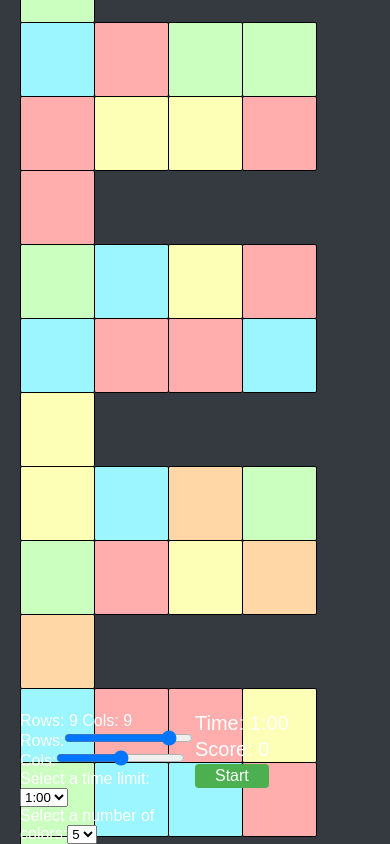
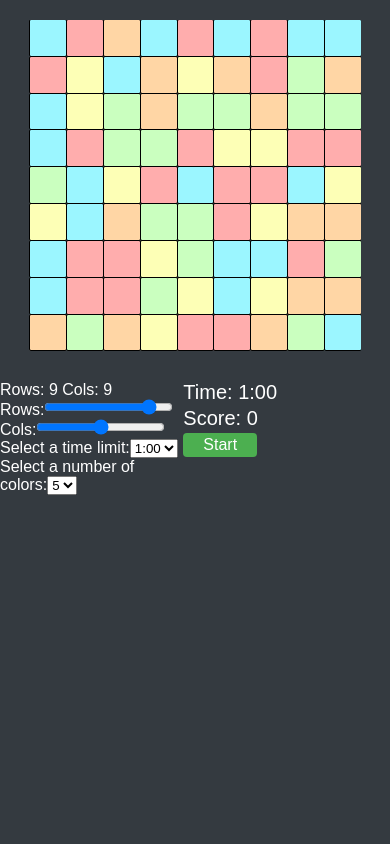
Before and after one commit to johnpham99/Polygon-Pop, a React (Create React App) app in the folder client/: page / in a window 390 px wide. Shown: the top 844 px of the page. Built offline with nearby package versions, Linux system fonts and the light colour scheme.

Commit message:
Make gridsize responsive to window size
Makes game more playable on mobile

```diff
--- a/client/src/App.css
+++ b/client/src/App.css
@@ -9,17 +9,28 @@ body {
     flex-direction: column;
     align-items: center;
     justify-content: center; /* Center vertically */
-    height: 100vh; /* 100% of the viewport height */
-    padding: 20px; /* Adjust padding as needed */
+    /* height: 100vh; 100% of the viewport height */
+    padding: 20px 0px 0px 0px; /* Adjust padding as needed */
+
+    position: relative;
+    padding-bottom: 0%;
   }
 
   .game-board {
     display: grid;
-    grid-template-columns: repeat(var(--numCols, --numCols), 40px); /* Adjust the size as needed */
-    grid-template-rows: repeat(var(--numRows, --numRows), 40px); /* Adjust the size as needed */
-    grid-gap: 0px; /* Adjust the gap between squares as needed */
+    grid-gap: 0px; /* Adjust the gap between rows as needed */
     margin: 0 auto; /* Center horizontally */
+    grid-auto-flow: row;
+
+    overflow: hidden;
   }
+
+  .board-row {
+    display: flex;
+    flex-direction: row;
+    width: max-content; /* Set a width to prevent wrapping */
+    margin: 0 auto;
+}
 
   .square {
     width: 75px; /* Adjust the size as needed */
@@ -32,11 +43,87 @@ body {
     /* Add any additional styling for the squares if necessary */
   }
 
+  @media (max-width: 1125px) {
+
+    [data-num-cols="15"] {
+      width: 6.7vw;
+      height: 6.7vw;
+    }
+
+    [data-num-cols="14"] {
+      width: 7.2vw;
+      height:7.2vw;
+    }
+
+    [data-num-cols="13"] {
+      width: 7.7vw;
+      height: 7.7vw;
+    }
+
+    [data-num-cols="12"] {
+      width: 8.2vw;
+      height: 8.2vw;
+    }
+
+    [data-num-cols="11"] {
+      width: 8.7vw;
+      height: 8.7vw;
+    }
+
+    [data-num-cols="10"] {
+      width: 9.2vw;
+      height: 9.2vw;
+    }
+
+    [data-num-cols="9"] {
+      width: 9.7vw;
+      height: 9.7vw;
+    }
+
+    [data-num-cols="8"] {
+      width: 10.2vw;
+      height: 10.2vw;
+    }
+
+    [data-num-cols="7"] {
+      width: 10.7vw;
+      height: 10.7vw;
+    }
+
+    [data-num-cols="6"] {
+      width: 11.2vw;
+      height: 11.2vw;
+    }
+
+    [data-num-cols="5"] {
+      width: 11.7vw;
+      height: 11.7vw;
+    }
+
+    [data-num-cols="4"] {
+      width: 12.2vw;
+      height: 12.2vw;
+    }
+
+    [data-num-cols="3"] {
+      width: 12.7vw;
+      height: 12.7vw;
+    }
+
+  }
+
+  /* 15 -> 6.8vw
+     14 -> 7.3vw
+     13 -> 7.8vw
+     12 -> 8.3vw
+  */
+
+
 .container {
     display: flex;
     width: 100%;
 
-    margin-top: auto; /* Adjust margin as needed */
+    margin-top: 30px; /* Adjust margin as needed */
     position: sticky;
     bottom: 0;
 }
@@ -46,7 +133,7 @@ body {
     flex-direction: column;
     align-items: flex-start;
     margin-top: auto;
-    width: 50%
+    width: 47%
 }
 
 .start-score {
@@ -55,7 +142,7 @@ body {
   align-items: flex-start; /* Align items on the left side */
   justify-content: flex-start;
   margin-bottom: auto;
-  width: 50%;
+  width: 53%;
 }
 
 .start-button {
--- a/client/src/App.js
+++ b/client/src/App.js
@@ -298,7 +298,7 @@ export default function Game() {
 
   function renderSquare(i) {
     let key = "square-"+i
-    return <Square key={key} value={squares[i]} onSquareClick={() => handleClick(i)} isSelected={gameState === 1 && i === selectOne} />
+    return <Square key={key} value={squares[i]} onSquareClick={() => handleClick(i)} isSelected={gameState === 1 && i === selectOne} numCols={numCols} />
   }
 
   function renderRow(row) {
@@ -326,6 +326,8 @@ export default function Game() {
               max="10"
               value={numRows}
             />
+          </div>
+          <div>
             <label htmlFor="numCols">Cols:</label>
             <input
               type="range"
--- a/client/src/Square.js
+++ b/client/src/Square.js
@@ -1,6 +1,6 @@
 import React from 'react';
 
-function Square({value, onSquareClick, isSelected}) {
+function Square({value, onSquareClick, isSelected, numCols}) {
     const valueColors = {
       0: '#FFADAD',
       1: '#FFD6A5',
@@ -16,7 +16,7 @@ function Square({value, onSquareClick, isSelected}) {
       border: isSelected ? '3px solid black' : '1px solid black',
     };
 
-    return <button className="square" style={squareStyle} onClick = {onSquareClick}>
+    return <button className="square" style={squareStyle} onClick = {onSquareClick} data-num-cols={numCols}>
     </button>
   }
 
```
